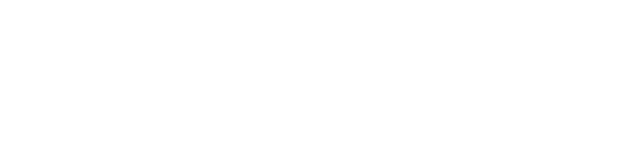
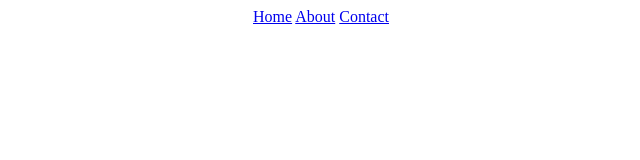
Before and after one commit to seradorkg/HTML_Semantic_Activity, a plain HTML site: page index.html in a window 1280 px wide. Shown: the whole page, without its empty margins (319-959 px from the left). Drawn offline with Linux system fonts and the light colour scheme.

Commit message:
added header section

```diff
--- a/index.html
+++ b/index.html
@@ -6,6 +6,14 @@
         <title>Document</title>
     </head>
     <body>
-
+        <header>
+            <nav>
+                <center>
+                    <a href="#home">Home</a>
+                    <a href="#about">About</a>
+                    <a href="#contact">Contact</a>
+                </center>
+            </nav>
+        </header>
     </body>
 </html>
```
